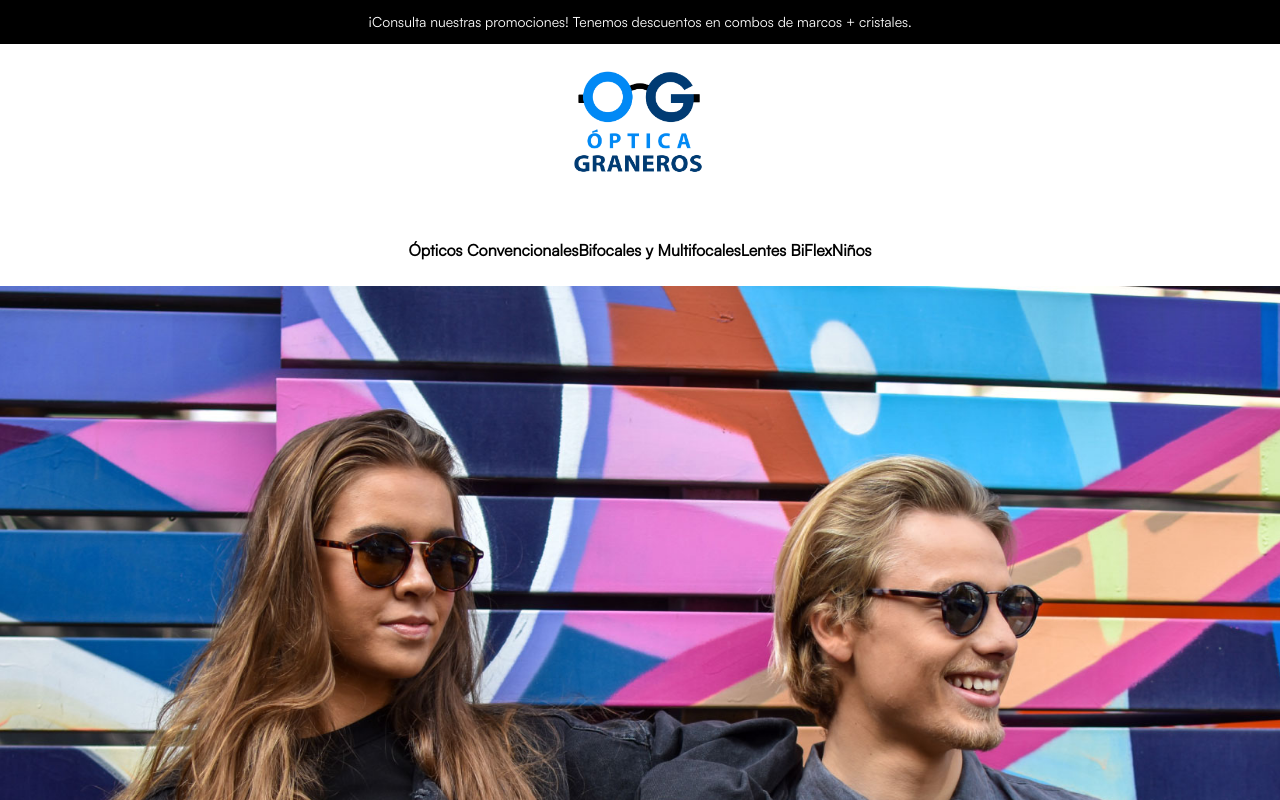
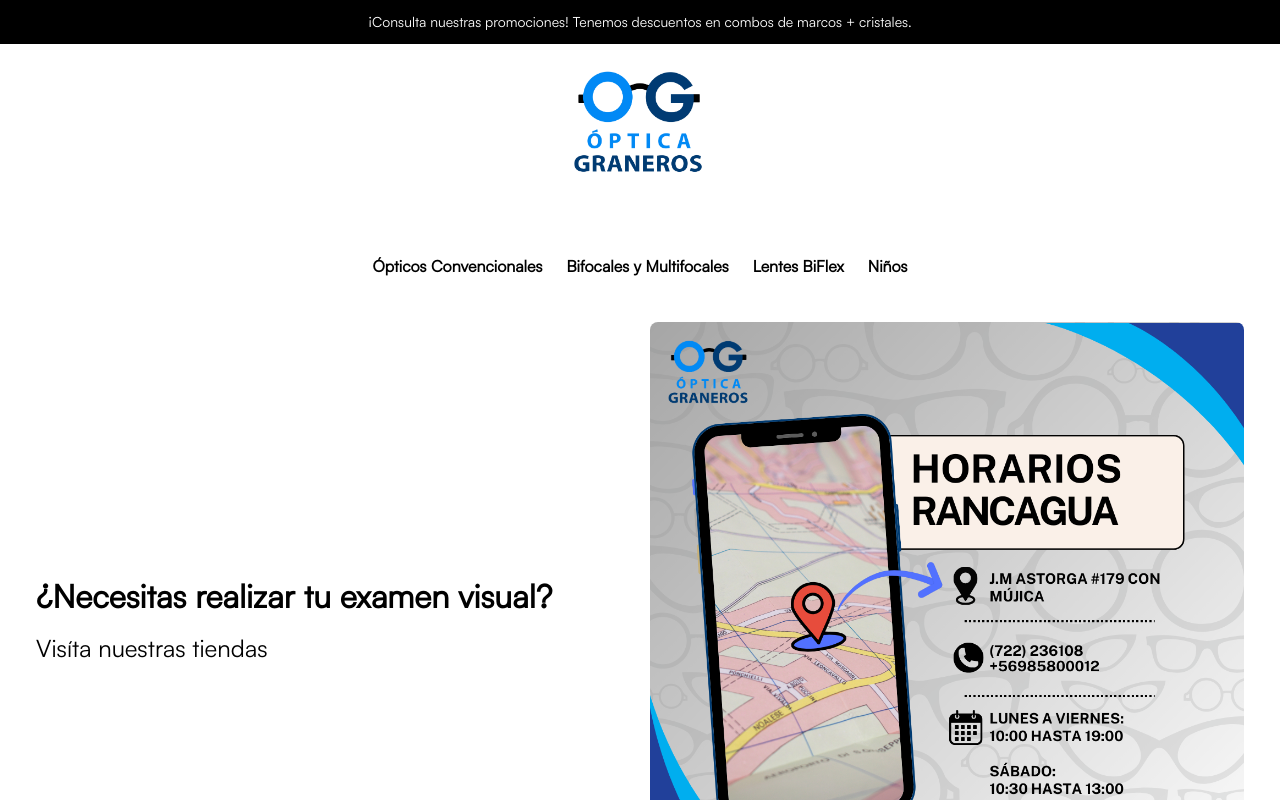
Before and after one commit to vouneo/optica-web, a SvelteKit app: page / in a window 1280 px wide. Shown: the top 800 px of the page. Built offline with nearby package versions, Linux system fonts and the light colour scheme.

Commit message:
fixing routes

```diff
--- a/package.json
+++ b/package.json
@@ -20,6 +20,7 @@
 		"eslint": "^8.56.0",
 		"eslint-config-prettier": "^9.1.0",
 		"eslint-plugin-svelte": "^2.35.1",
+		"mdsvex": "^0.12.3",
 		"postcss": "^8.4.38",
 		"prettier": "^3.1.1",
 		"prettier-plugin-svelte": "^3.1.2",
--- a/src/components/Header.svelte
+++ b/src/components/Header.svelte
@@ -10,17 +10,22 @@
 			<img src="/logo.jpg" alt="Logo Optica Graneros" class="logo" />
 		</a>
 
-		<nav class="flex items-center gap-4 lg:gap-6 mt-4">
-			<a href="/" class="duration-200 hover:text-[--accent] font-bold cursor-pointer">
+		<nav class="nav-container flex flex-col md:flex-row items-center gap-4 md:gap-6 mt-4">
+			<a href="/opticos" class="nav-link duration-200 hover:text-[--accent] font-bold cursor-pointer">
 				Ópticos Convencionales
 			</a>
-			<a href="/" class="duration-200 hover:text-[--accent] font-bold cursor-pointer">
+			<a href="/multifocales" class="nav-link duration-200 hover:text-[--accent] font-bold cursor-pointer">
 				Bifocales y Multifocales
 			</a>
-			<a href="/biflex" class="duration-200 hover:text-[--accent] font-bold cursor-pointer">
+			<a
+				href="/biflex"
+				class="nav-link duration-200 hover:text-[--accent] font-bold cursor-pointer"
+			>
 				Lentes BiFlex
 			</a>
-			<a href="/" class="duration-200 hover:text-[--accent] font-bold cursor-pointer"> Niños </a>
+			<a href="/ninos" class="nav-link duration-200 hover:text-[--accent] font-bold cursor-pointer">
+				Niños
+			</a>
 		</nav>
 	</div>
 </header>
@@ -42,13 +47,22 @@
 		font-size: 14px;
 	}
 
+	.nav-container {
+		width: 100%;
+	}
+
+	.nav-link {
+		text-align: center;
+	}
+
 	@media (min-width: 768px) {
-		nav {
-			display: flex;
-			justify-content: space-between;
-			display: flex;
-			gap: var(--size-7);
-			margin-block: 0;
+		.nav-container {
+			flex-direction: row;
+			justify-content: center;
+		}
+
+		.nav-link {
+			text-align: left;
 		}
 	}
 </style>
--- a/src/routes/+layout.svelte
+++ b/src/routes/+layout.svelte
@@ -9,12 +9,9 @@
     <!-- Header -->
       <Header />
 
-	<main>
-		<!-- Black hole for other content -->
+
+
         <slot />
-		<Product />
-	</main>
-
     <!-- Footer -->
       <Footer />
   </div>
@@ -26,11 +23,3 @@
           }
       }
   </style>
-
-<!--
-header
-hero
-product-desc
-carrusel con logos
-faq/blog
-footer  -->
--- a/src/routes/+page.svelte
+++ b/src/routes/+page.svelte
@@ -1,12 +1,30 @@
 <script>
     import "../app.css";
-    import Hero from "../components/Hero.svelte";
+    import Footer from "../components/Footer.svelte";
+    import Header from "../components/Header.svelte";
+    import Product from "../components/Product.svelte";
 </script>
 
-<main class="flex flex-col">
-  <Hero />
-</main>
+<div class="layout">
+	<main>
+		<!--  -->
 
-<style lang="postcss">
+		<Product />
+	  </main>
+</div>
 
+<style>
+    @media (min-width: 1440px) {
+		.layout {
+			padding-inline: 0;
+		}
+	}
 </style>
+
+<!--
+header
+hero
+product-desc
+carrusel con logos
+faq/blog
+footer  -->
--- /dev/null
+++ b/src/routes/biflex/+page.svelte
@@ -0,0 +1 @@
+biflex
--- /dev/null
+++ b/src/routes/multifocales/+page.svelte
@@ -0,0 +1 @@
+multi
--- /dev/null
+++ b/src/routes/ninos/+page.svelte
@@ -0,0 +1 @@
+ninos
--- /dev/null
+++ b/src/routes/opticos/+page.svelte
@@ -0,0 +1 @@
+opticos
--- a/svelte.config.js
+++ b/svelte.config.js
@@ -1,5 +1,13 @@
-import adapter from '@sveltejs/adapter-vercel';
-import { vitePreprocess } from '@sveltejs/vite-plugin-svelte';
+import adapter from '@sveltejs/adapter-vercel'
+import { vitePreprocess } from '@sveltejs/vite-plugin-svelte'
+
+import { mdsvex } from 'mdsvex'
+
+/** @type {import("mdsvex").MdsvexOptions} */
+const mdsvexOptions = {
+	extensions: ['.md']
+}
+
 /** @type {import('@sveltejs/kit').Config} */
 const config = {
 	kit: {
@@ -8,8 +16,12 @@
 			entries: ['/'] // Lista de rutas que quieres prerenderizar
 		}
 	},
-  preprocess: vitePreprocess({
+	extensions: ['.svelte', '.md'],
+	preprocess: [
+		vitePreprocess({
 			postcss: true
-  })
-};
-export default config;
+		}),
+		mdsvex(mdsvexOptions)
+	]
+}
+export default config
```
Also changed, not shown: src/routes/+page.ts (renamed from src/routes/+layout.ts), 1 other file (tests, documents, lock files or other folders). Lines whose indentation alone changed are shown as unchanged.
